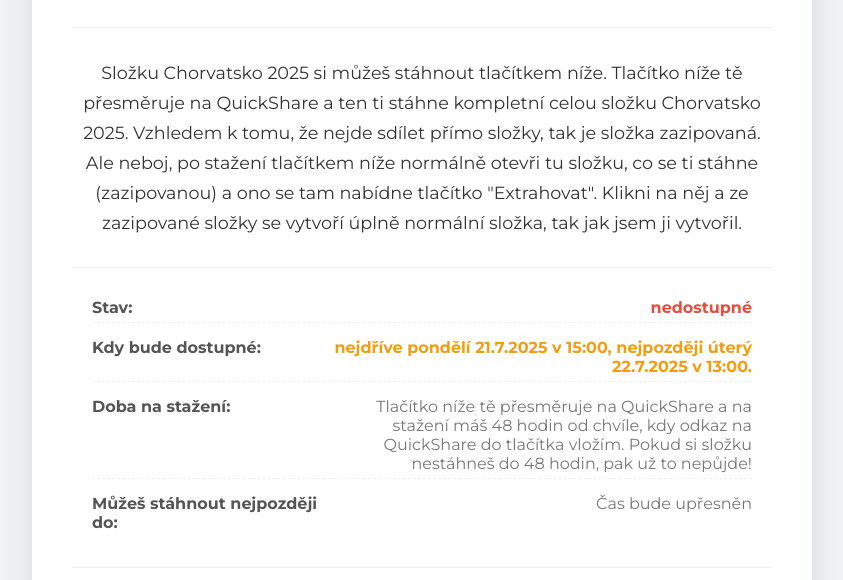
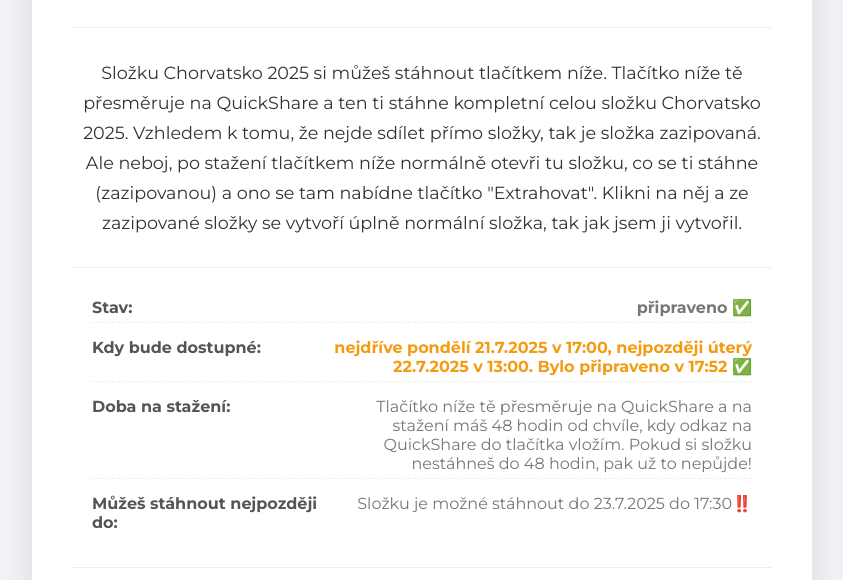
Before and after one commit to NTSsoftware-978page/chorvatsko2025, a plain HTML site: page index.html in a window 1280 px wide. Shown: the part 220-800 px from the top of the page, without its empty margins (218-1061 px from the left). Drawn offline with Linux system fonts and the light colour scheme.

Commit message:
Update index.html

```diff
--- a/index.html
+++ b/index.html
@@ -138,7 +138,7 @@
 
 
         .info-value.unavailable {
-            color: #e74c3c;
+            color: ##00FF00;
             font-weight: 700;
         }
 
@@ -261,11 +261,11 @@
         <div class="info-section">
             <div class="info-item">
                 <span class="info-label">Stav:</span>
-                <span class="info-value unavailable">nedostupné</span>
+                <span class="info-value unavailable">připraveno ✅️</span>
             </div>
             <div class="info-item">
                 <span class="info-label">Kdy bude dostupné:</span>
-                <span class="info-value available-soon">nejdříve pondělí 21.7.2025 v 15:00, nejpozději úterý 22.7.2025 v 13:00.</span>
+                <span class="info-value available-soon">nejdříve pondělí 21.7.2025 v 17:00, nejpozději úterý 22.7.2025 v 13:00. Bylo připraveno v 17:52 ✅️</span>
             </div>
             <div class="info-item">
                 <span class="info-label">Doba na stažení:</span>
@@ -273,7 +273,7 @@
             </div>
             <div class="info-item">
                 <span class="info-label">Můžeš stáhnout nejpozději do:</span>
-                <span class="info-value">Čas bude upřesněn</span>
+                <span class="info-value">Složku je možné stáhnout do 23.7.2025 do 17:30‼️</span>
             </div>
         </div>
 
```
